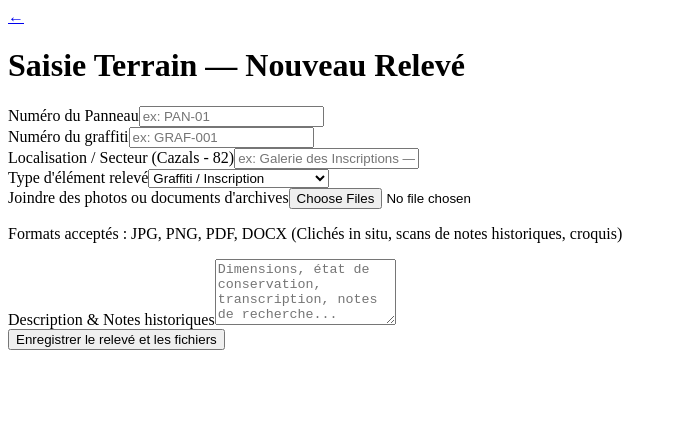
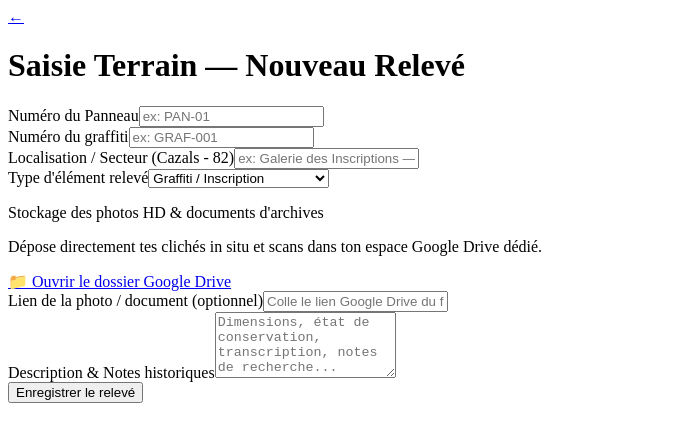
Before and after one commit to Bernadou1914/grotte-bernadou-archives, a Next.js app: page /saisie in a window 1280 px wide. Shown: the top 442 px of the page, without its empty margins (0-677 px from the left). Built offline with nearby package versions, Linux system fonts and the light colour scheme.

Commit message:
Update page.tsx

```diff
--- a/app/saisie/page.tsx
+++ b/app/saisie/page.tsx
@@ -3,6 +3,9 @@
 import Link from "next/link"
 
 export default function SaisiePage() {
+  // Remplace l'URL ci-dessous par le lien de ton dossier Google Drive
+  const googleDriveFolderUrl = "https://drive.google.com/drive/folders/12UC8Uo3hQouGtZAjpN564lR_gXHtCuSP?usp=sharing"
+
   return (
     <div className="min-h-screen bg-[#F3F0E6] p-4 md:p-8 text-[#2C221E]">
       <div className="max-w-2xl mx-auto space-y-6">
@@ -41,20 +44,27 @@ export default function SaisiePage() {
             </select>
           </div>
 
-          {/* Zone de téléchargement de documents et photos */}
-          <div className="border-2 border-dashed border-[#D8C7B3] p-4 rounded-xl text-center bg-white/50 space-y-2">
-            <label className="block text-sm font-medium text-[#2C221E]">
-              Joindre des photos ou documents d'archives
-            </label>
-            <input
-              type="file"
-              multiple
-              accept="image/*,.pdf,.doc,.docx"
-              className="text-sm text-[#7A6B5D] file:mr-4 file:py-2 file:px-4 file:rounded-lg file:border-0 file:text-sm file:font-semibold file:bg-[#8C4327] file:text-white hover:file:bg-[#73351E] cursor-pointer"
-            />
+          {/* Bloc d'accès direct au Google Drive */}
+          <div className="border border-[#D8C7B3] p-4 rounded-xl bg-white space-y-2 text-center">
+            <p className="text-sm font-medium text-[#2C221E]">
+              Stockage des photos HD & documents d'archives
+            </p>
             <p className="text-xs text-[#7A6B5D]">
-              Formats acceptés : JPG, PNG, PDF, DOCX (Clichés in situ, scans de notes historiques, croquis)
+              Dépose directement tes clichés in situ et scans dans ton espace Google Drive dédié.
             </p>
+            <a
+              href={googleDriveFolderUrl}
+              target="_blank"
+              rel="noopener noreferrer"
+              className="inline-flex items-center gap-2 mt-2 px-4 py-2 bg-[#2C221E] text-white text-sm rounded-lg hover:bg-black transition-colors"
+            >
+              📁 Ouvrir le dossier Google Drive
+            </a>
+          </div>
+
+          <div>
+            <label className="block text-sm font-medium mb-1">Lien de la photo / document (optionnel)</label>
+            <input type="url" placeholder="Colle le lien Google Drive du fichier ici..." className="w-full p-2 border border-[#D8C7B3] rounded-md bg-white text-sm" />
           </div>
 
           <div>
@@ -63,7 +73,7 @@ export default function SaisiePage() {
           </div>
 
           <button type="submit" className="w-full bg-[#8C4327] hover:bg-[#73351E] text-white py-3 rounded-lg font-medium shadow-sm transition-colors">
-            Enregistrer le relevé et les fichiers
+            Enregistrer le relevé
           </button>
         </form>
       </div>
```
